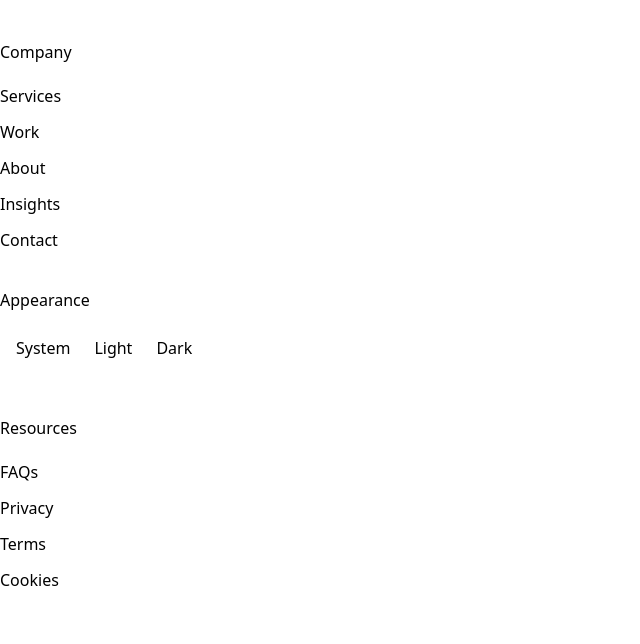
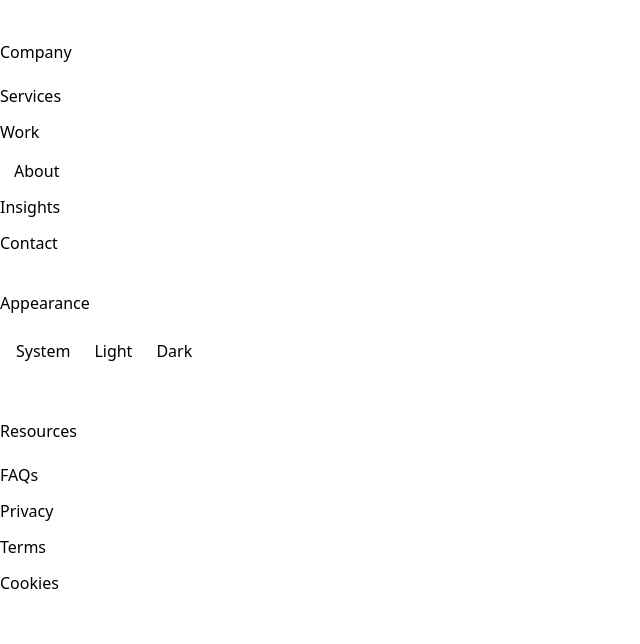
Before and after one commit to NileBit-Labs/nilebitlabs.com, a Next.js app: page /about in a window 1280 px wide. Shown: the part 4900-5544 px from the top of the page, without its empty margins (0-640 px from the left). Built offline with nearby package versions, Linux system fonts and the light colour scheme.

Commit message:
release polish v2

```diff
--- a/components/nilebot/NileBotPanel.tsx
+++ b/components/nilebot/NileBotPanel.tsx
@@ -1,6 +1,6 @@
 "use client";
 
-import { RotateCcw, X } from "lucide-react";
+import { Bot, RotateCcw, X } from "lucide-react";
 import { useEffect, useRef } from "react";
 import NileBotInput from "./NileBotInput";
 import NileBotMessage from "./NileBotMessage";
@@ -36,7 +36,7 @@ export default function NileBotPanel({ messages, mode, pending, error, onSend, o
       <section id="nilebot-dialog" ref={dialogRef} role="dialog" aria-modal="true" aria-labelledby="nilebot-title" aria-describedby="nilebot-description" className="absolute inset-x-3 bottom-[max(0.75rem,env(safe-area-inset-bottom))] top-3 flex flex-col overflow-hidden rounded-card border border-border bg-background shadow-soft md:inset-auto md:bottom-6 md:right-6 md:h-[min(44rem,calc(100vh-3rem))] md:w-[27rem]">
         <header className="flex items-center justify-between gap-4 border-b border-border bg-surface px-4 py-3">
           <div className="min-w-0">
-            <div className="flex items-center gap-2"><span className="font-mono text-caption font-semibold text-primary" aria-hidden="true">{"{||}"}</span><h2 id="nilebot-title" className="text-body font-semibold text-heading">NileBot</h2></div>
+            <div className="flex items-center gap-2"><Bot className="h-5 w-5 text-primary" strokeWidth={1.75} aria-hidden="true" /><h2 id="nilebot-title" className="text-body font-semibold text-heading">NileBot</h2></div>
             <p id="nilebot-description" className="mt-0.5 text-caption text-muted">{mode === "ai" ? "AI-guided project discovery" : mode === "fallback" ? "Guided project discovery" : "Shape your project with NileBit Labs"}</p>
           </div>
           <div className="flex items-center gap-1">
--- a/components/ui/Footer.tsx
+++ b/components/ui/Footer.tsx
@@ -1,8 +1,13 @@
+"use client";
+
 import Link from "next/link";
 import { Mail, MapPin, Phone } from "lucide-react";
+import { usePathname } from "next/navigation";
 import { Container, Divider } from "./design-system";
 import BrandLogo from "./BrandLogo";
 import AppearanceControl from "./AppearanceControl";
+import { isNavigationItemActive } from "@/lib/navigation";
+import { cn } from "@/lib/utils";
 
 interface FooterLink {
   label: string;
@@ -26,6 +31,7 @@ const legalLinks: FooterLink[] = [
 
 export default function Footer() {
   const currentYear = new Date().getFullYear();
+  const pathname = usePathname();
 
   return (
     <footer id="site-footer" className="border-t border-border bg-background text-body-color">
@@ -51,8 +57,10 @@ export default function Footer() {
                 <li key={item.href}>
                   <Link
                     href={item.href}
-                    className="text-body-sm text-muted transition-colors hover:text-heading focus-visible:outline-none focus-visible:ring-2 focus-visible:ring-primary"
+                    aria-current={isNavigationItemActive(pathname, item.href) ? "page" : undefined}
+                    className={cn("inline-flex items-center gap-2 text-body-sm text-muted transition-colors hover:text-heading focus-visible:outline-none focus-visible:ring-2 focus-visible:ring-primary", isNavigationItemActive(pathname, item.href) && "font-medium text-heading")}
                   >
+                    {isNavigationItemActive(pathname, item.href) ? <span className="h-1.5 w-1.5 rounded-full bg-primary" aria-hidden="true" /> : null}
                     {item.label}
                   </Link>
                 </li>
@@ -73,8 +81,10 @@ export default function Footer() {
                 <li key={item.href}>
                   <Link
                     href={item.href}
-                    className="text-body-sm text-muted transition-colors hover:text-heading focus-visible:outline-none focus-visible:ring-2 focus-visible:ring-primary"
+                    aria-current={pathname === item.href ? "page" : undefined}
+                    className={cn("inline-flex items-center gap-2 text-body-sm text-muted transition-colors hover:text-heading focus-visible:outline-none focus-visible:ring-2 focus-visible:ring-primary", pathname === item.href && "font-medium text-heading")}
                   >
+                    {pathname === item.href ? <span className="h-1.5 w-1.5 rounded-full bg-primary" aria-hidden="true" /> : null}
                     {item.label}
                   </Link>
                 </li>
--- a/components/ui/Navbar.tsx
+++ b/components/ui/Navbar.tsx
@@ -8,20 +8,7 @@ import { Button, Container } from "./design-system";
 import BrandLogo from "./BrandLogo";
 import { cn } from "@/lib/utils";
 import NileBotTrigger from "../nilebot/NileBotTrigger";
-
-interface NavItem {
-  label: string;
-  href: string;
-}
-
-const navItems: NavItem[] = [
-  { label: "Home", href: "/" },
-  { label: "Services", href: "/services" },
-  { label: "Work", href: "/work" },
-  { label: "About", href: "/about" },
-  { label: "Insights", href: "/insights" },
-  { label: "Contact", href: "/contact" },
-];
+import { isNavigationItemActive, primaryNavigation } from "@/lib/navigation";
 
 export default function Navbar() {
   const [isOpen, setIsOpen] = useState(false);
@@ -50,15 +37,19 @@ export default function Navbar() {
           </Link>
 
           <div className="hidden items-center gap-1 lg:flex">
-            {navItems.map((item) => (
+            {primaryNavigation.map((item) => {
+              const active = isNavigationItemActive(pathname, item.href);
+              return (
               <Link
                 key={item.href}
                 href={item.href}
-                className="rounded-button px-4 py-2 text-sm font-medium text-muted transition-colors hover:text-heading focus-visible:outline-none focus-visible:ring-2 focus-visible:ring-primary"
+                aria-current={active ? "page" : undefined}
+                className={cn("relative rounded-button px-4 py-2 text-sm font-medium text-muted transition-colors after:absolute after:bottom-0 after:left-4 after:right-4 after:h-0.5 after:origin-center after:scale-x-0 after:rounded-pill after:bg-primary after:transition-transform hover:text-heading focus-visible:outline-none focus-visible:ring-2 focus-visible:ring-primary", active && "font-semibold text-heading after:scale-x-100")}
               >
                 {item.label}
               </Link>
-            ))}
+              );
+            })}
           </div>
 
           <div className="hidden lg:block">
@@ -81,16 +72,20 @@ export default function Navbar() {
       <div id="mobile-navigation" className={cn("border-t border-border bg-background lg:hidden", isOpen ? "block" : "hidden")}>
         <Container className="py-4">
           <div className="grid gap-2">
-            {navItems.map((item) => (
+            {primaryNavigation.map((item) => {
+              const active = isNavigationItemActive(pathname, item.href);
+              return (
               <Link
                 key={item.href}
                 href={item.href}
                 onClick={closeMenu}
-                className="flex min-h-touch items-center rounded-card px-4 text-base font-medium text-heading transition-colors hover:bg-surface focus-visible:outline-none focus-visible:ring-2 focus-visible:ring-primary"
+                aria-current={active ? "page" : undefined}
+                className={cn("relative flex min-h-touch items-center rounded-card px-4 text-base font-medium text-muted transition-colors after:absolute after:bottom-1 after:left-4 after:h-0.5 after:w-6 after:origin-left after:scale-x-0 after:rounded-pill after:bg-primary after:transition-transform hover:bg-surface hover:text-heading focus-visible:outline-none focus-visible:ring-2 focus-visible:ring-primary", active && "font-semibold text-heading after:scale-x-100")}
               >
                 {item.label}
               </Link>
-            ))}
+              );
+            })}
             <NileBotTrigger className="mt-2" onClick={closeMenu} />
             <Button href="/contact" variant="secondary" onClick={closeMenu}>Contact Our Team</Button>
           </div>
--- /dev/null
+++ b/lib/navigation.ts
@@ -0,0 +1,18 @@
+export interface NavigationItem {
+  label: string;
+  href: string;
+}
+
+export const primaryNavigation: NavigationItem[] = [
+  { label: "Home", href: "/" },
+  { label: "Services", href: "/services" },
+  { label: "Work", href: "/work" },
+  { label: "About", href: "/about" },
+  { label: "Insights", href: "/insights" },
+  { label: "Contact", href: "/contact" },
+];
+
+export function isNavigationItemActive(pathname: string, href: string) {
+  if (href === "/") return pathname === "/";
+  return pathname === href || pathname.startsWith(`${href}/`);
+}
```
